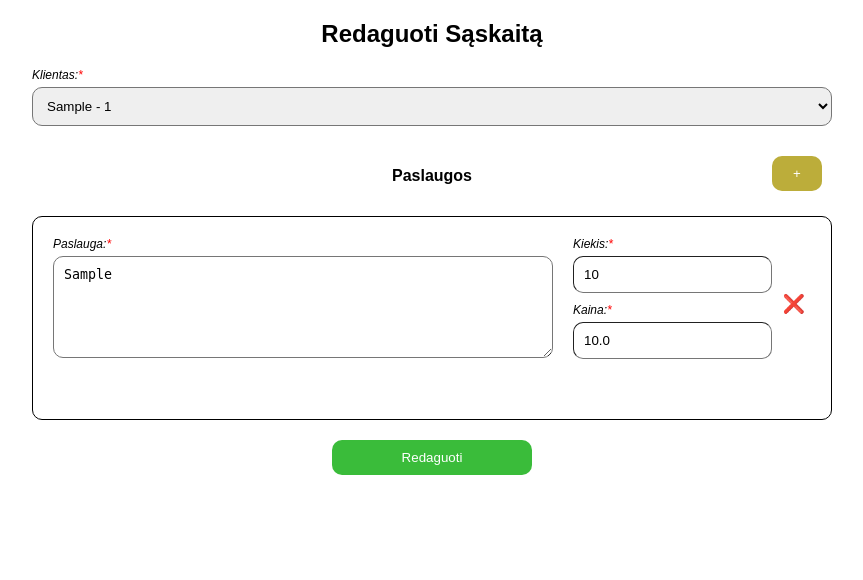
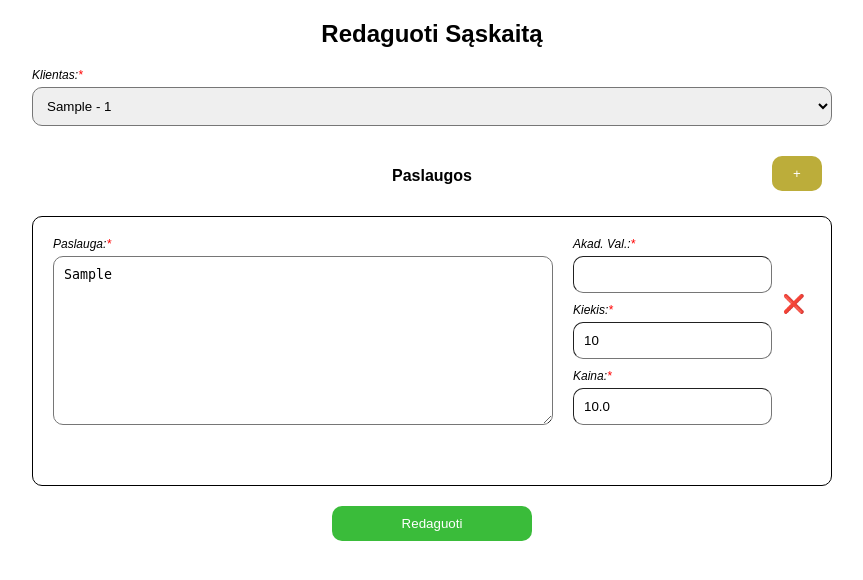
Before and after one commit to laimonas-zove/Invoice-System, a Flask app: page /saskaitos/1 in a window 1280 px wide. Shown: the part 70-650 px from the top of the page, without its empty margins (208-1071 px from the left). Run offline with Flask 3, Linux system fonts and the light colour scheme; tables that the repository leaves empty hold one stand-in row (values such as "Sample post").

Commit message:
feat: Service hours added

```diff
--- a/EasyInvoice/forms.py
+++ b/EasyInvoice/forms.py
@@ -16,6 +16,7 @@ class InvoiceItemForm(FlaskForm):
         csrf = False
 
     service = TextAreaField("Paslauga", validators=[DataRequired()])
+    hours = IntegerField("Akademinės val.", validators=[DataRequired()])
     quantity = IntegerField("Kiekis", validators=[DataRequired()])
     price = FloatField("Kaina", validators=[DataRequired()])
 
--- a/EasyInvoice/models.py
+++ b/EasyInvoice/models.py
@@ -37,6 +37,7 @@ class InvoiceItem(db.Model):
 
     id = db.Column(db.Integer, primary_key=True)
     service = db.Column(db.String, nullable=False)
+    hours = db.Column(db.String, nullable=False)
     quantity = db.Column(db.Integer, nullable=False)
     price = db.Column(db.Float, nullable=False)
     sum = db.Column(db.Float, nullable=False)
--- a/EasyInvoice/routes.py
+++ b/EasyInvoice/routes.py
@@ -49,6 +49,7 @@ def new_invoice():
         for item_form in form.items.entries:
             item = InvoiceItem(
                 service=item_form.form.service.data,
+                hours=item_form.form.hours.data,
                 quantity=item_form.form.quantity.data,
                 price=item_form.form.price.data,
                 sum=item_form.form.quantity.data * item_form.form.price.data,
@@ -98,6 +99,7 @@ def edit_invoice(invoice_id: int) -> Response:
         for item_form in form.items.entries:
             new_item = InvoiceItem(
                 service=item_form.form.service.data,
+                hours=item_form.form.hours.data,
                 quantity=item_form.form.quantity.data,
                 price=item_form.form.price.data,
                 sum=item_form.form.quantity.data * item_form.form.price.data,
--- a/EasyInvoice/static/css/base.css
+++ b/EasyInvoice/static/css/base.css
@@ -96,7 +96,7 @@ body {
 }
 
 textarea {
-    height: 80px;
+    height: 147px;
 }
 
 .form-row label {
--- a/EasyInvoice/templates/invoices/edit.html
+++ b/EasyInvoice/templates/invoices/edit.html
@@ -48,6 +48,11 @@ get_flashed_messages(with_categories=true) %} {% if messages %}
 
       <div class="price-quantity">
         <div class="form-row">
+          <label>Akad. Val.:<span style="color: red">*</span></label>
+          {{ subform.hours(class_="form-field") }}
+        </div>
+
+        <div class="form-row">
           <label>Kiekis:<span style="color: red">*</span></label>
           {{ subform.quantity(class_="form-field") }}
         </div>
@@ -83,6 +88,11 @@ get_flashed_messages(with_categories=true) %} {% if messages %}
 
       <div class="price-quantity">
         <div class="form-row">
+          <label>Akad. Val.:<span style="color: red">*</span></label>
+          <input type="number" name="items-${itemIndex}-hours" class="form-field" required>
+        </div>
+
+        <div class="form-row">
           <label>Kiekis:<span style="color: red">*</span></label>
           <input type="number" name="items-${itemIndex}-quantity" class="form-field" required>
         </div>
--- a/EasyInvoice/templates/invoices/invoice.html
+++ b/EasyInvoice/templates/invoices/invoice.html
@@ -106,6 +106,7 @@
         <tr class="heading">
           <td style="width: 20px">Eil. Nr.</td>
           <td>Paslaugos pavadinimas</td>
+          <td style="width: 20px">Akad. val.</td>
           <td style="width: 20px">Kiekis</td>
           <td style="width: 80px">Kaina</td>
           <td style="width: 80px">Suma</td>
@@ -115,6 +116,7 @@
         <tr class="item">
           <td>{{ loop.index }}.</td>
           <td>{{ item.service }}</td>
+          <td>{{ item.hours }}</td>
           <td>{{ item.quantity }}</td>
           <td>{{ "%.2f"|format(item.price) }} €</td>
           <td>{{ "%.2f"|format(item.sum) }} €</td>
@@ -122,7 +124,7 @@
         {% endfor %}
 
         <tr class="total">
-          <td colspan="5" style="text-align: right">
+          <td colspan="6" style="text-align: right">
             Viso: {{ "%.2f"|format(total_sum) }} Eur ({{ sum_words }})
           </td>
         </tr>
```
Also changed, not shown: EasyInvoice/templates/invoices/add_new.html (+10 -0 lines).
